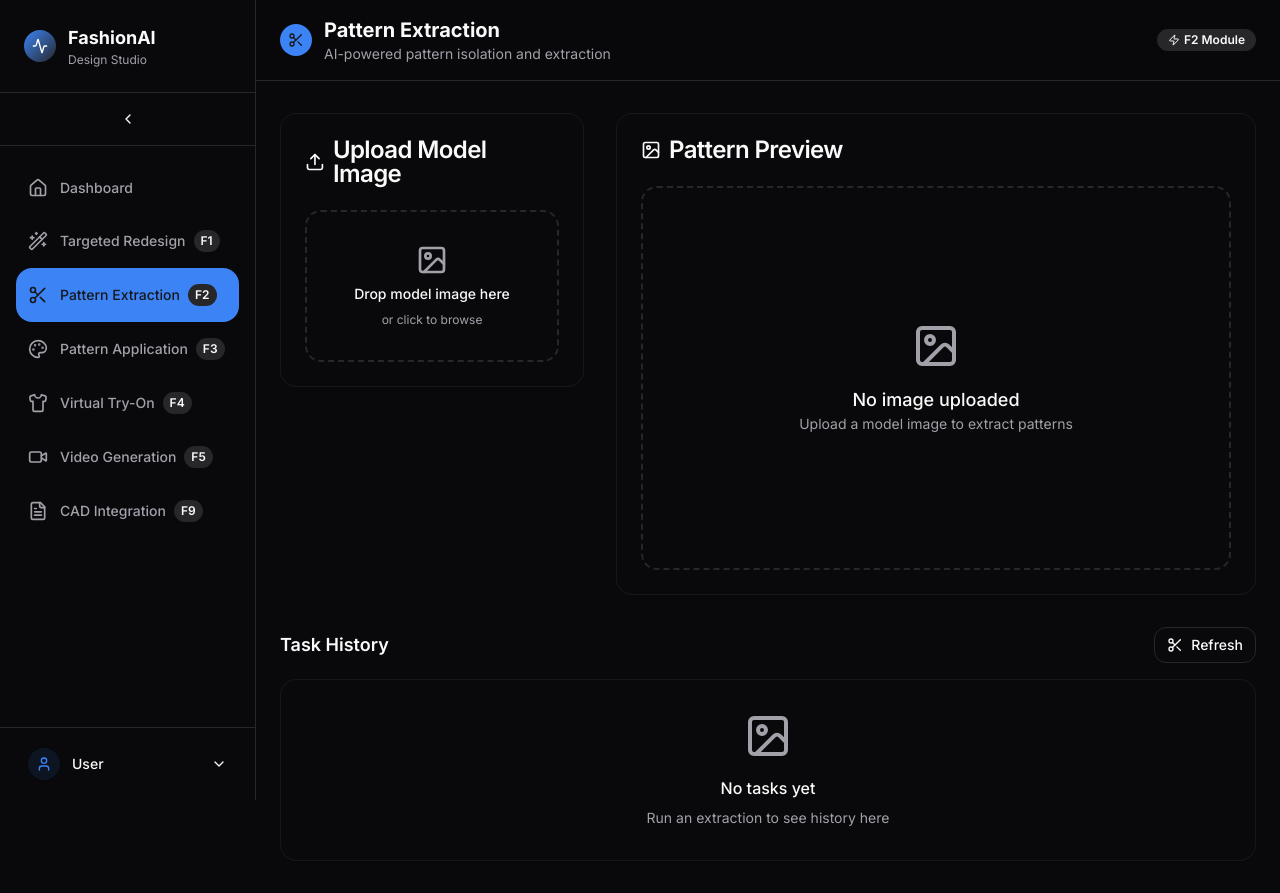
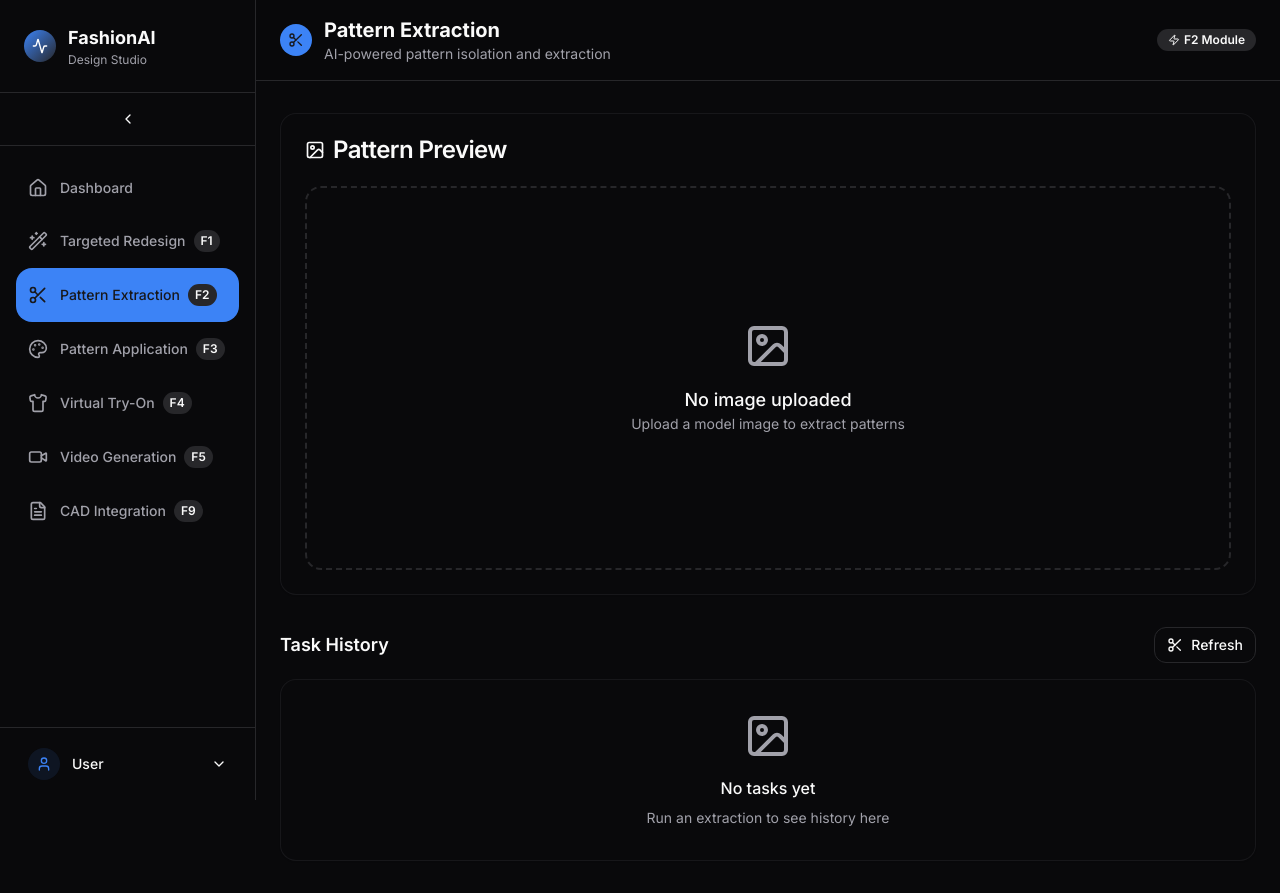
Before and after one commit to Exploding-Soda/FashionAI, a Next.js app in the folder comfyui-clothing/: page /extract in a window 1280 px wide. Built offline with nearby package versions, Linux system fonts and the light colour scheme.

Commit message:
F2：修改上传部分的UI和第一部分对齐，减少上传元素了

```diff
--- a/comfyui-clothing/app/extract/page.tsx
+++ b/comfyui-clothing/app/extract/page.tsx
@@ -5,18 +5,12 @@ import React from "react"
 import { useState, useRef } from "react"
 import { motion } from "framer-motion"
 import {
-  Upload,
   Scissors,
-  Settings,
   Zap,
   ImageIcon,
   Layers,
-  CheckCircle,
   Clock,
   AlertCircle,
-  Eye,
-  Copy,
-  Trash2,
 } from "lucide-react"
 import { Button } from "@/components/ui/button"
 import { Card, CardContent, CardHeader, CardTitle } from "@/components/ui/card"
@@ -146,74 +140,8 @@ export default function ExtractPage() {
 
       <div className="container mx-auto px-6 py-8">
         <div className="grid lg:grid-cols-3 gap-8">
-          {/* Left Panel - Controls */}
+          {isProcessing && (
             <div className="lg:col-span-1 space-y-6">
-            {/* Upload Section */}
-            <Card className="border-border/50">
-              <CardHeader>
-                <CardTitle className="flex items-center gap-2">
-                  <Upload className="size-5" />
-                  Upload Model Image
-                </CardTitle>
-              </CardHeader>
-              <CardContent className="space-y-4">
-                <div
-                  className="border-2 border-dashed border-border rounded-lg p-8 text-center cursor-pointer hover:border-primary/50 transition-colors"
-                  onClick={() => fileInputRef.current?.click()}
-                >
-                  {uploadedImage ? (
-                    <div className="space-y-2">
-                      <CheckCircle className="size-8 text-primary mx-auto" />
-                      <p className="text-sm font-medium">Model image uploaded</p>
-                      <p className="text-xs text-muted-foreground">Click to change image</p>
-                    </div>
-                  ) : (
-                    <div className="space-y-2">
-                      <ImageIcon className="size-8 text-muted-foreground mx-auto" />
-                      <p className="text-sm font-medium">Drop model image here</p>
-                      <p className="text-xs text-muted-foreground">or click to browse</p>
-                    </div>
-                  )}
-                </div>
-                <input
-                  ref={fileInputRef}
-                  type="file"
-                  accept="image/*"
-                  onChange={handleImageUpload}
-                  className="hidden"
-                />
-              </CardContent>
-            </Card>
-
-            {/* Extraction Settings */}
-            {uploadedImage && (
-              <Card className="border-border/50">
-                <CardHeader>
-                  <CardTitle className="flex items-center gap-2">
-                    <Settings className="size-5" />
-                    Extraction Settings
-                  </CardTitle>
-                </CardHeader>
-                <CardContent className="space-y-4">
-                  <Button onClick={handleExtract} disabled={isProcessing} className="w-full gap-2">
-                    {isProcessing ? (
-                      <>
-                        <Clock className="size-4 animate-spin" />
-                        Extracting...
-                      </>
-                    ) : (
-                      <>
-                        <Scissors className="size-4" />
-                        Extract Patterns
-                      </>
-                    )}
-                  </Button>
-                </CardContent>
-              </Card>
-            )}
-
-            {/* Processing Status */}
-            {isProcessing && (
               <Card className="border-primary/50 bg-primary/5">
                 <CardContent className="pt-6">
                   <div className="space-y-4">
@@ -228,13 +156,11 @@ export default function ExtractPage() {
                   </div>
                 </CardContent>
               </Card>
+            </div>
           )}
 
-            {/* Extracted Patterns List removed */}
-          </div>
-
           {/* Right Panel - Preview */}
-          <div className="lg:col-span-2">
+          <div className={isProcessing ? "lg:col-span-2" : "lg:col-span-3"}>
             <Card className="border-border/50 h-full">
               <CardHeader>
                 <div className="flex items-center justify-between">
@@ -246,7 +172,15 @@ export default function ExtractPage() {
                 </div>
               </CardHeader>
               <CardContent className="flex-1">
+                <input
+                  ref={fileInputRef}
+                  type="file"
+                  accept="image/*"
+                  onChange={handleImageUpload}
+                  className="hidden"
+                />
                 {uploadedImage ? (
+                  <>
                     <Tabs value={activeTab} onValueChange={setActiveTab} className="w-full">
                       <TabsList className="grid w-full grid-cols-3">
                         <TabsTrigger value="original">Original</TabsTrigger>
@@ -255,14 +189,22 @@ export default function ExtractPage() {
                       </TabsList>
 
                       <TabsContent value="original" className="mt-6">
-                      <div className="relative aspect-square max-w-md mx-auto rounded-lg overflow-hidden border border-border">
+                        <button
+                          type="button"
+                          onClick={() => fileInputRef.current?.click()}
+                          className="relative mx-auto block aspect-square w-full max-w-md overflow-hidden rounded-lg border border-border focus-visible:outline-none focus-visible:ring-2 focus-visible:ring-primary focus-visible:ring-offset-2 group"
+                          aria-label="Change model image"
+                        >
                           <Image
                             src={uploadedImage || "/placeholder.svg"}
                             alt="Original model image"
                             fill
                             className="object-cover"
                           />
+                          <div className="absolute inset-0 flex items-center justify-center bg-black/40 opacity-0 transition-opacity group-hover:opacity-100">
+                            <span className="text-sm font-medium text-white">Click to change image</span>
                           </div>
+                        </button>
                       </TabsContent>
 
                       <TabsContent value="extracted" className="mt-6">
@@ -322,16 +264,36 @@ export default function ExtractPage() {
                         </div>
                       </TabsContent>
                     </Tabs>
+
+                    <div className="mt-6">
+                      <Button onClick={handleExtract} disabled={isProcessing} className="w-full gap-2">
+                        {isProcessing ? (
+                          <>
+                            <Clock className="size-4 animate-spin" />
+                            Extracting...
+                          </>
                         ) : (
-                  <div className="flex items-center justify-center h-96 border-2 border-dashed border-border rounded-lg">
-                    <div className="text-center space-y-4">
+                          <>
+                            <Scissors className="size-4" />
+                            Extract Patterns
+                          </>
+                        )}
+                      </Button>
+                    </div>
+                  </>
+                ) : (
+                  <button
+                    type="button"
+                    onClick={() => fileInputRef.current?.click()}
+                    className="flex h-96 w-full flex-col items-center justify-center rounded-lg border-2 border-dashed border-border text-center space-y-4 transition-colors hover:border-primary/50 focus-visible:outline-none focus-visible:ring-2 focus-visible:ring-primary focus-visible:ring-offset-2"
+                    aria-label="Upload model image"
+                  >
                     <ImageIcon className="size-12 text-muted-foreground mx-auto" />
                     <div>
                       <p className="text-lg font-medium">No image uploaded</p>
                       <p className="text-sm text-muted-foreground">Upload a model image to extract patterns</p>
                     </div>
-                    </div>
-                  </div>
+                  </button>
                 )}
               </CardContent>
             </Card>
```
Also changed, not shown: 1 other file (tests, documents, lock files or other folders). Lines whose indentation alone changed are shown as unchanged.
